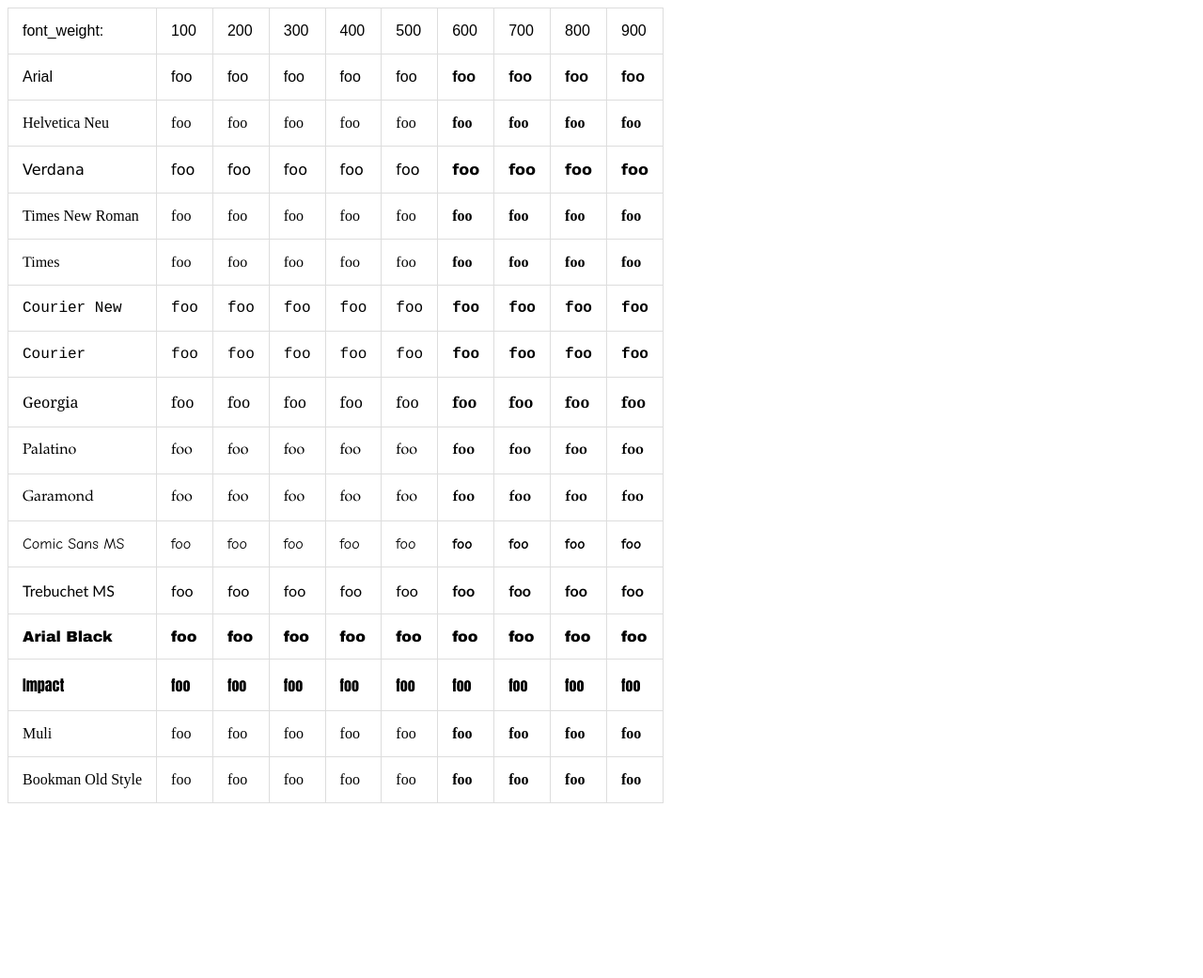
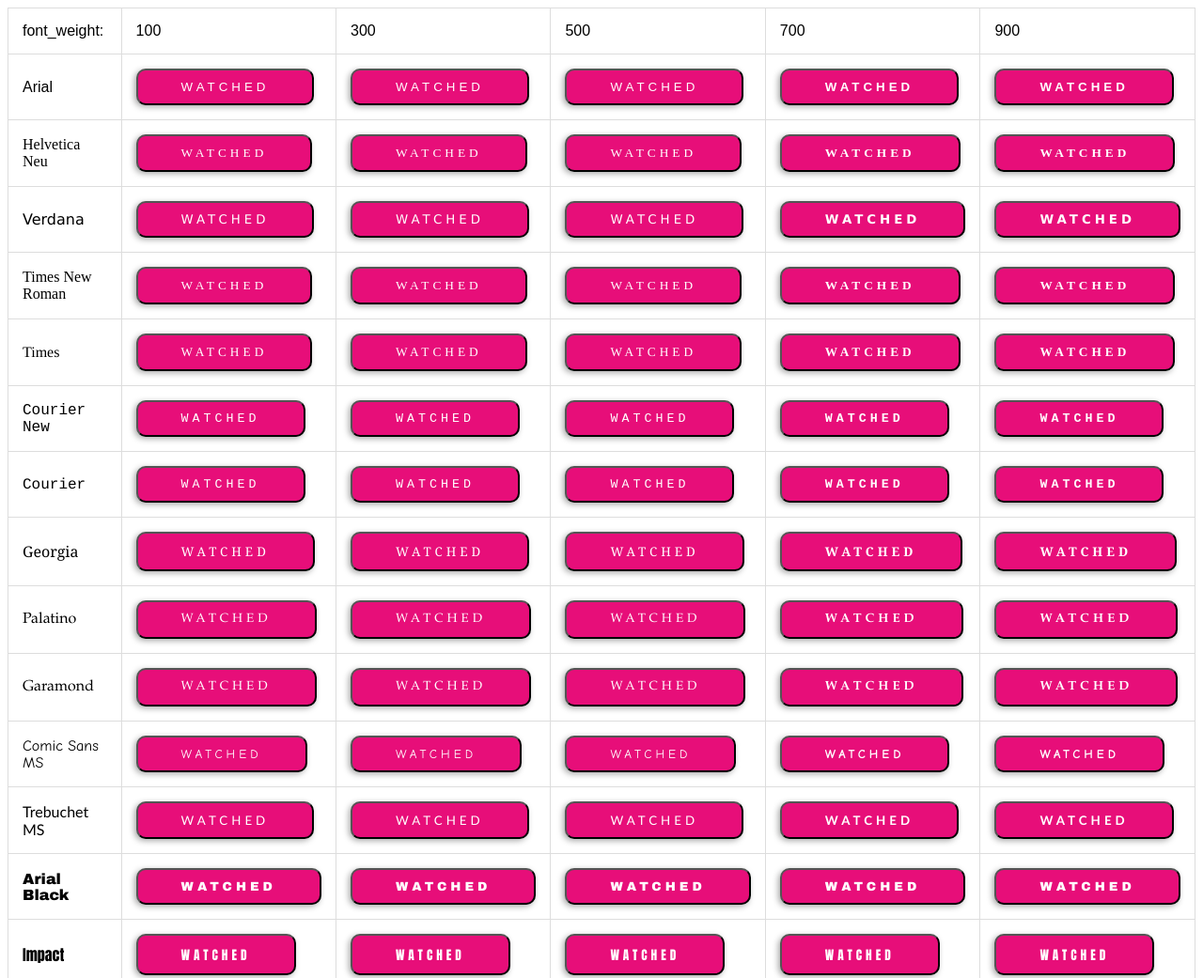
Before and after one commit to JesseAldridge/font-table, a plain HTML site: page index.html in a window 1280 px wide. Shown: the top 1041 px of the page at 94% size. Before the commit the page ends 863 px from the top, so only its background shows below. Drawn offline with Linux system fonts and the light colour scheme; a web font is replaced by a local one.

Commit message:
watched button

```diff
--- a/index.html
+++ b/index.html
@@ -1,243 +1,186 @@
 
 <html>
+<link href="https://fonts.googleapis.com/css?family=Muli|Roboto" rel="stylesheet">
 <link rel="stylesheet" type="text/css" href="my-style.css">
 <table>
 
 <tr>
   <td style='font-family: Arial; font-weight: 300'>font_weight:</td>
   <td style='font-family: Arial; font-weight: 300'>100</td>
-  <td style='font-family: Arial; font-weight: 300'>200</td>
   <td style='font-family: Arial; font-weight: 300'>300</td>
-  <td style='font-family: Arial; font-weight: 300'>400</td>
   <td style='font-family: Arial; font-weight: 300'>500</td>
-  <td style='font-family: Arial; font-weight: 300'>600</td>
   <td style='font-family: Arial; font-weight: 300'>700</td>
-  <td style='font-family: Arial; font-weight: 300'>800</td>
   <td style='font-family: Arial; font-weight: 300'>900</td>
 </tr>
 
 
 <tr>
   <td style='font-family: Arial; font-weight: 300'>Arial</td>
-  <td style='font-family: Arial; font-weight: 100'>foo</td>
-  <td style='font-family: Arial; font-weight: 200'>foo</td>
-  <td style='font-family: Arial; font-weight: 300'>foo</td>
-  <td style='font-family: Arial; font-weight: 400'>foo</td>
-  <td style='font-family: Arial; font-weight: 500'>foo</td>
-  <td style='font-family: Arial; font-weight: 600'>foo</td>
-  <td style='font-family: Arial; font-weight: 700'>foo</td>
-  <td style='font-family: Arial; font-weight: 800'>foo</td>
-  <td style='font-family: Arial; font-weight: 900'>foo</td>
+  <td style='font-family: Arial; font-weight: 100'><button class="watched-button">WATCHED</button></td>
+  <td style='font-family: Arial; font-weight: 300'><button class="watched-button">WATCHED</button></td>
+  <td style='font-family: Arial; font-weight: 500'><button class="watched-button">WATCHED</button></td>
+  <td style='font-family: Arial; font-weight: 700'><button class="watched-button">WATCHED</button></td>
+  <td style='font-family: Arial; font-weight: 900'><button class="watched-button">WATCHED</button></td>
 </tr>
 
 
 <tr>
   <td style='font-family: Helvetica Neu; font-weight: 300'>Helvetica Neu</td>
-  <td style='font-family: Helvetica Neu; font-weight: 100'>foo</td>
-  <td style='font-family: Helvetica Neu; font-weight: 200'>foo</td>
-  <td style='font-family: Helvetica Neu; font-weight: 300'>foo</td>
-  <td style='font-family: Helvetica Neu; font-weight: 400'>foo</td>
-  <td style='font-family: Helvetica Neu; font-weight: 500'>foo</td>
-  <td style='font-family: Helvetica Neu; font-weight: 600'>foo</td>
-  <td style='font-family: Helvetica Neu; font-weight: 700'>foo</td>
-  <td style='font-family: Helvetica Neu; font-weight: 800'>foo</td>
-  <td style='font-family: Helvetica Neu; font-weight: 900'>foo</td>
+  <td style='font-family: Helvetica Neu; font-weight: 100'><button class="watched-button">WATCHED</button></td>
+  <td style='font-family: Helvetica Neu; font-weight: 300'><button class="watched-button">WATCHED</button></td>
+  <td style='font-family: Helvetica Neu; font-weight: 500'><button class="watched-button">WATCHED</button></td>
+  <td style='font-family: Helvetica Neu; font-weight: 700'><button class="watched-button">WATCHED</button></td>
+  <td style='font-family: Helvetica Neu; font-weight: 900'><button class="watched-button">WATCHED</button></td>
 </tr>
 
 
 <tr>
   <td style='font-family: Verdana; font-weight: 300'>Verdana</td>
-  <td style='font-family: Verdana; font-weight: 100'>foo</td>
-  <td style='font-family: Verdana; font-weight: 200'>foo</td>
-  <td style='font-family: Verdana; font-weight: 300'>foo</td>
-  <td style='font-family: Verdana; font-weight: 400'>foo</td>
-  <td style='font-family: Verdana; font-weight: 500'>foo</td>
-  <td style='font-family: Verdana; font-weight: 600'>foo</td>
-  <td style='font-family: Verdana; font-weight: 700'>foo</td>
-  <td style='font-family: Verdana; font-weight: 800'>foo</td>
-  <td style='font-family: Verdana; font-weight: 900'>foo</td>
+  <td style='font-family: Verdana; font-weight: 100'><button class="watched-button">WATCHED</button></td>
+  <td style='font-family: Verdana; font-weight: 300'><button class="watched-button">WATCHED</button></td>
+  <td style='font-family: Verdana; font-weight: 500'><button class="watched-button">WATCHED</button></td>
+  <td style='font-family: Verdana; font-weight: 700'><button class="watched-button">WATCHED</button></td>
+  <td style='font-family: Verdana; font-weight: 900'><button class="watched-button">WATCHED</button></td>
 </tr>
 
 
 <tr>
   <td style='font-family: Times New Roman; font-weight: 300'>Times New Roman</td>
-  <td style='font-family: Times New Roman; font-weight: 100'>foo</td>
-  <td style='font-family: Times New Roman; font-weight: 200'>foo</td>
-  <td style='font-family: Times New Roman; font-weight: 300'>foo</td>
-  <td style='font-family: Times New Roman; font-weight: 400'>foo</td>
-  <td style='font-family: Times New Roman; font-weight: 500'>foo</td>
-  <td style='font-family: Times New Roman; font-weight: 600'>foo</td>
-  <td style='font-family: Times New Roman; font-weight: 700'>foo</td>
-  <td style='font-family: Times New Roman; font-weight: 800'>foo</td>
-  <td style='font-family: Times New Roman; font-weight: 900'>foo</td>
+  <td style='font-family: Times New Roman; font-weight: 100'><button class="watched-button">WATCHED</button></td>
+  <td style='font-family: Times New Roman; font-weight: 300'><button class="watched-button">WATCHED</button></td>
+  <td style='font-family: Times New Roman; font-weight: 500'><button class="watched-button">WATCHED</button></td>
+  <td style='font-family: Times New Roman; font-weight: 700'><button class="watched-button">WATCHED</button></td>
+  <td style='font-family: Times New Roman; font-weight: 900'><button class="watched-button">WATCHED</button></td>
 </tr>
 
 
 <tr>
   <td style='font-family: Times; font-weight: 300'>Times</td>
-  <td style='font-family: Times; font-weight: 100'>foo</td>
-  <td style='font-family: Times; font-weight: 200'>foo</td>
-  <td style='font-family: Times; font-weight: 300'>foo</td>
-  <td style='font-family: Times; font-weight: 400'>foo</td>
-  <td style='font-family: Times; font-weight: 500'>foo</td>
-  <td style='font-family: Times; font-weight: 600'>foo</td>
-  <td style='font-family: Times; font-weight: 700'>foo</td>
-  <td style='font-family: Times; font-weight: 800'>foo</td>
-  <td style='font-family: Times; font-weight: 900'>foo</td>
+  <td style='font-family: Times; font-weight: 100'><button class="watched-button">WATCHED</button></td>
+  <td style='font-family: Times; font-weight: 300'><button class="watched-button">WATCHED</button></td>
+  <td style='font-family: Times; font-weight: 500'><button class="watched-button">WATCHED</button></td>
+  <td style='font-family: Times; font-weight: 700'><button class="watched-button">WATCHED</button></td>
+  <td style='font-family: Times; font-weight: 900'><button class="watched-button">WATCHED</button></td>
 </tr>
 
 
 <tr>
   <td style='font-family: Courier New; font-weight: 300'>Courier New</td>
-  <td style='font-family: Courier New; font-weight: 100'>foo</td>
-  <td style='font-family: Courier New; font-weight: 200'>foo</td>
-  <td style='font-family: Courier New; font-weight: 300'>foo</td>
-  <td style='font-family: Courier New; font-weight: 400'>foo</td>
-  <td style='font-family: Courier New; font-weight: 500'>foo</td>
-  <td style='font-family: Courier New; font-weight: 600'>foo</td>
-  <td style='font-family: Courier New; font-weight: 700'>foo</td>
-  <td style='font-family: Courier New; font-weight: 800'>foo</td>
-  <td style='font-family: Courier New; font-weight: 900'>foo</td>
+  <td style='font-family: Courier New; font-weight: 100'><button class="watched-button">WATCHED</button></td>
+  <td style='font-family: Courier New; font-weight: 300'><button class="watched-button">WATCHED</button></td>
+  <td style='font-family: Courier New; font-weight: 500'><button class="watched-button">WATCHED</button></td>
+  <td style='font-family: Courier New; font-weight: 700'><button class="watched-button">WATCHED</button></td>
+  <td style='font-family: Courier New; font-weight: 900'><button class="watched-button">WATCHED</button></td>
 </tr>
 
 
 <tr>
   <td style='font-family: Courier; font-weight: 300'>Courier</td>
-  <td style='font-family: Courier; font-weight: 100'>foo</td>
-  <td style='font-family: Courier; font-weight: 200'>foo</td>
-  <td style='font-family: Courier; font-weight: 300'>foo</td>
-  <td style='font-family: Courier; font-weight: 400'>foo</td>
-  <td style='font-family: Courier; font-weight: 500'>foo</td>
-  <td style='font-family: Courier; font-weight: 600'>foo</td>
-  <td style='font-family: Courier; font-weight: 700'>foo</td>
-  <td style='font-family: Courier; font-weight: 800'>foo</td>
-  <td style='font-family: Courier; font-weight: 900'>foo</td>
+  <td style='font-family: Courier; font-weight: 100'><button class="watched-button">WATCHED</button></td>
+  <td style='font-family: Courier; font-weight: 300'><button class="watched-button">WATCHED</button></td>
+  <td style='font-family: Courier; font-weight: 500'><button class="watched-button">WATCHED</button></td>
+  <td style='font-family: Courier; font-weight: 700'><button class="watched-button">WATCHED</button></td>
+  <td style='font-family: Courier; font-weight: 900'><button class="watched-button">WATCHED</button></td>
 </tr>
 
 
 <tr>
   <td style='font-family: Georgia; font-weight: 300'>Georgia</td>
-  <td style='font-family: Georgia; font-weight: 100'>foo</td>
-  <td style='font-family: Georgia; font-weight: 200'>foo</td>
-  <td style='font-family: Georgia; font-weight: 300'>foo</td>
-  <td style='font-family: Georgia; font-weight: 400'>foo</td>
-  <td style='font-family: Georgia; font-weight: 500'>foo</td>
-  <td style='font-family: Georgia; font-weight: 600'>foo</td>
-  <td style='font-family: Georgia; font-weight: 700'>foo</td>
-  <td style='font-family: Georgia; font-weight: 800'>foo</td>
-  <td style='font-family: Georgia; font-weight: 900'>foo</td>
+  <td style='font-family: Georgia; font-weight: 100'><button class="watched-button">WATCHED</button></td>
+  <td style='font-family: Georgia; font-weight: 300'><button class="watched-button">WATCHED</button></td>
+  <td style='font-family: Georgia; font-weight: 500'><button class="watched-button">WATCHED</button></td>
+  <td style='font-family: Georgia; font-weight: 700'><button class="watched-button">WATCHED</button></td>
+  <td style='font-family: Georgia; font-weight: 900'><button class="watched-button">WATCHED</button></td>
 </tr>
 
 
 <tr>
   <td style='font-family: Palatino; font-weight: 300'>Palatino</td>
-  <td style='font-family: Palatino; font-weight: 100'>foo</td>
-  <td style='font-family: Palatino; font-weight: 200'>foo</td>
-  <td style='font-family: Palatino; font-weight: 300'>foo</td>
-  <td style='font-family: Palatino; font-weight: 400'>foo</td>
-  <td style='font-family: Palatino; font-weight: 500'>foo</td>
-  <td style='font-family: Palatino; font-weight: 600'>foo</td>
-  <td style='font-family: Palatino; font-weight: 700'>foo</td>
-  <td style='font-family: Palatino; font-weight: 800'>foo</td>
-  <td style='font-family: Palatino; font-weight: 900'>foo</td>
+  <td style='font-family: Palatino; font-weight: 100'><button class="watched-button">WATCHED</button></td>
+  <td style='font-family: Palatino; font-weight: 300'><button class="watched-button">WATCHED</button></td>
+  <td style='font-family: Palatino; font-weight: 500'><button class="watched-button">WATCHED</button></td>
+  <td style='font-family: Palatino; font-weight: 700'><button class="watched-button">WATCHED</button></td>
+  <td style='font-family: Palatino; font-weight: 900'><button class="watched-button">WATCHED</button></td>
 </tr>
 
 
 <tr>
   <td style='font-family: Garamond; font-weight: 300'>Garamond</td>
-  <td style='font-family: Garamond; font-weight: 100'>foo</td>
-  <td style='font-family: Garamond; font-weight: 200'>foo</td>
-  <td style='font-family: Garamond; font-weight: 300'>foo</td>
-  <td style='font-family: Garamond; font-weight: 400'>foo</td>
-  <td style='font-family: Garamond; font-weight: 500'>foo</td>
-  <td style='font-family: Garamond; font-weight: 600'>foo</td>
-  <td style='font-family: Garamond; font-weight: 700'>foo</td>
-  <td style='font-family: Garamond; font-weight: 800'>foo</td>
-  <td style='font-family: Garamond; font-weight: 900'>foo</td>
+  <td style='font-family: Garamond; font-weight: 100'><button class="watched-button">WATCHED</button></td>
+  <td style='font-family: Garamond; font-weight: 300'><button class="watched-button">WATCHED</button></td>
+  <td style='font-family: Garamond; font-weight: 500'><button class="watched-button">WATCHED</button></td>
+  <td style='font-family: Garamond; font-weight: 700'><button class="watched-button">WATCHED</button></td>
+  <td style='font-family: Garamond; font-weight: 900'><button class="watched-button">WATCHED</button></td>
 </tr>
 
 
 <tr>
   <td style='font-family: Comic Sans MS; font-weight: 300'>Comic Sans MS</td>
-  <td style='font-family: Comic Sans MS; font-weight: 100'>foo</td>
-  <td style='font-family: Comic Sans MS; font-weight: 200'>foo</td>
-  <td style='font-family: Comic Sans MS; font-weight: 300'>foo</td>
-  <td style='font-family: Comic Sans MS; font-weight: 400'>foo</td>
-  <td style='font-family: Comic Sans MS; font-weight: 500'>foo</td>
-  <td style='font-family: Comic Sans MS; font-weight: 600'>foo</td>
-  <td style='font-family: Comic Sans MS; font-weight: 700'>foo</td>
-  <td style='font-family: Comic Sans MS; font-weight: 800'>foo</td>
-  <td style='font-family: Comic Sans MS; font-weight: 900'>foo</td>
+  <td style='font-family: Comic Sans MS; font-weight: 100'><button class="watched-button">WATCHED</button></td>
+  <td style='font-family: Comic Sans MS; font-weight: 300'><button class="watched-button">WATCHED</button></td>
+  <td style='font-family: Comic Sans MS; font-weight: 500'><button class="watched-button">WATCHED</button></td>
+  <td style='font-family: Comic Sans MS; font-weight: 700'><button class="watched-button">WATCHED</button></td>
+  <td style='font-family: Comic Sans MS; font-weight: 900'><button class="watched-button">WATCHED</button></td>
 </tr>
 
 
 <tr>
   <td style='font-family: Trebuchet MS; font-weight: 300'>Trebuchet MS</td>
-  <td style='font-family: Trebuchet MS; font-weight: 100'>foo</td>
-  <td style='font-family: Trebuchet MS; font-weight: 200'>foo</td>
-  <td style='font-family: Trebuchet MS; font-weight: 300'>foo</td>
-  <td style='font-family: Trebuchet MS; font-weight: 400'>foo</td>
-  <td style='font-family: Trebuchet MS; font-weight: 500'>foo</td>
-  <td style='font-family: Trebuchet MS; font-weight: 600'>foo</td>
-  <td style='font-family: Trebuchet MS; font-weight: 700'>foo</td>
-  <td style='font-family: Trebuchet MS; font-weight: 800'>foo</td>
-  <td style='font-family: Trebuchet MS; font-weight: 900'>foo</td>
+  <td style='font-family: Trebuchet MS; font-weight: 100'><button class="watched-button">WATCHED</button></td>
+  <td style='font-family: Trebuchet MS; font-weight: 300'><button class="watched-button">WATCHED</button></td>
+  <td style='font-family: Trebuchet MS; font-weight: 500'><button class="watched-button">WATCHED</button></td>
+  <td style='font-family: Trebuchet MS; font-weight: 700'><button class="watched-button">WATCHED</button></td>
+  <td style='font-family: Trebuchet MS; font-weight: 900'><button class="watched-button">WATCHED</button></td>
 </tr>
 
 
 <tr>
   <td style='font-family: Arial Black; font-weight: 300'>Arial Black</td>
-  <td style='font-family: Arial Black; font-weight: 100'>foo</td>
-  <td style='font-family: Arial Black; font-weight: 200'>foo</td>
-  <td style='font-family: Arial Black; font-weight: 300'>foo</td>
-  <td style='font-family: Arial Black; font-weight: 400'>foo</td>
-  <td style='font-family: Arial Black; font-weight: 500'>foo</td>
-  <td style='font-family: Arial Black; font-weight: 600'>foo</td>
-  <td style='font-family: Arial Black; font-weight: 700'>foo</td>
-  <td style='font-family: Arial Black; font-weight: 800'>foo</td>
-  <td style='font-family: Arial Black; font-weight: 900'>foo</td>
+  <td style='font-family: Arial Black; font-weight: 100'><button class="watched-button">WATCHED</button></td>
+  <td style='font-family: Arial Black; font-weight: 300'><button class="watched-button">WATCHED</button></td>
+  <td style='font-family: Arial Black; font-weight: 500'><button class="watched-button">WATCHED</button></td>
+  <td style='font-family: Arial Black; font-weight: 700'><button class="watched-button">WATCHED</button></td>
+  <td style='font-family: Arial Black; font-weight: 900'><button class="watched-button">WATCHED</button></td>
 </tr>
 
 
 <tr>
   <td style='font-family: Impact; font-weight: 300'>Impact</td>
-  <td style='font-family: Impact; font-weight: 100'>foo</td>
-  <td style='font-family: Impact; font-weight: 200'>foo</td>
-  <td style='font-family: Impact; font-weight: 300'>foo</td>
-  <td style='font-family: Impact; font-weight: 400'>foo</td>
-  <td style='font-family: Impact; font-weight: 500'>foo</td>
-  <td style='font-family: Impact; font-weight: 600'>foo</td>
-  <td style='font-family: Impact; font-weight: 700'>foo</td>
-  <td style='font-family: Impact; font-weight: 800'>foo</td>
-  <td style='font-family: Impact; font-weight: 900'>foo</td>
+  <td style='font-family: Impact; font-weight: 100'><button class="watched-button">WATCHED</button></td>
+  <td style='font-family: Impact; font-weight: 300'><button class="watched-button">WATCHED</button></td>
+  <td style='font-family: Impact; font-weight: 500'><button class="watched-button">WATCHED</button></td>
+  <td style='font-family: Impact; font-weight: 700'><button class="watched-button">WATCHED</button></td>
+  <td style='font-family: Impact; font-weight: 900'><button class="watched-button">WATCHED</button></td>
 </tr>
 
 
 <tr>
   <td style='font-family: Muli; font-weight: 300'>Muli</td>
-  <td style='font-family: Muli; font-weight: 100'>foo</td>
-  <td style='font-family: Muli; font-weight: 200'>foo</td>
-  <td style='font-family: Muli; font-weight: 300'>foo</td>
-  <td style='font-family: Muli; font-weight: 400'>foo</td>
-  <td style='font-family: Muli; font-weight: 500'>foo</td>
-  <td style='font-family: Muli; font-weight: 600'>foo</td>
-  <td style='font-family: Muli; font-weight: 700'>foo</td>
-  <td style='font-family: Muli; font-weight: 800'>foo</td>
-  <td style='font-family: Muli; font-weight: 900'>foo</td>
+  <td style='font-family: Muli; font-weight: 100'><button class="watched-button">WATCHED</button></td>
+  <td style='font-family: Muli; font-weight: 300'><button class="watched-button">WATCHED</button></td>
+  <td style='font-family: Muli; font-weight: 500'><button class="watched-button">WATCHED</button></td>
+  <td style='font-family: Muli; font-weight: 700'><button class="watched-button">WATCHED</button></td>
+  <td style='font-family: Muli; font-weight: 900'><button class="watched-button">WATCHED</button></td>
 </tr>
 
 
 <tr>
   <td style='font-family: Bookman Old Style; font-weight: 300'>Bookman Old Style</td>
-  <td style='font-family: Bookman Old Style; font-weight: 100'>foo</td>
-  <td style='font-family: Bookman Old Style; font-weight: 200'>foo</td>
-  <td style='font-family: Bookman Old Style; font-weight: 300'>foo</td>
-  <td style='font-family: Bookman Old Style; font-weight: 400'>foo</td>
-  <td style='font-family: Bookman Old Style; font-weight: 500'>foo</td>
-  <td style='font-family: Bookman Old Style; font-weight: 600'>foo</td>
-  <td style='font-family: Bookman Old Style; font-weight: 700'>foo</td>
-  <td style='font-family: Bookman Old Style; font-weight: 800'>foo</td>
-  <td style='font-family: Bookman Old Style; font-weight: 900'>foo</td>
+  <td style='font-family: Bookman Old Style; font-weight: 100'><button class="watched-button">WATCHED</button></td>
+  <td style='font-family: Bookman Old Style; font-weight: 300'><button class="watched-button">WATCHED</button></td>
+  <td style='font-family: Bookman Old Style; font-weight: 500'><button class="watched-button">WATCHED</button></td>
+  <td style='font-family: Bookman Old Style; font-weight: 700'><button class="watched-button">WATCHED</button></td>
+  <td style='font-family: Bookman Old Style; font-weight: 900'><button class="watched-button">WATCHED</button></td>
+</tr>
+
+
+<tr>
+  <td style='font-family: Roboto; font-weight: 300'>Roboto</td>
+  <td style='font-family: Roboto; font-weight: 100'><button class="watched-button">WATCHED</button></td>
+  <td style='font-family: Roboto; font-weight: 300'><button class="watched-button">WATCHED</button></td>
+  <td style='font-family: Roboto; font-weight: 500'><button class="watched-button">WATCHED</button></td>
+  <td style='font-family: Roboto; font-weight: 700'><button class="watched-button">WATCHED</button></td>
+  <td style='font-family: Roboto; font-weight: 900'><button class="watched-button">WATCHED</button></td>
 </tr>
 
 </table>
--- a/my-style.css
+++ b/my-style.css
@@ -10,3 +10,18 @@ table {
 th, td {
     padding: 15px;
 }
+
+.watched-button {
+  font-family: inherit;
+  font-weight: inherit;
+
+  background: #E70E79;
+  color: white;
+  border-radius: 10px;
+  display: block;
+  box-shadow: -2px 2px 6px #aaa;
+  padding: 10px 46px;
+  letter-spacing: 4px;
+  -webkit-font-smoothing: antialiased;
+  -moz-osx-font-smoothing: grayscale;
+}
```
Also changed, not shown: 1 other file.
